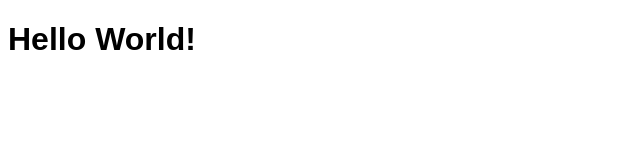
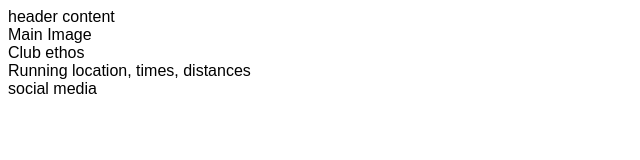
Before and after one commit to deima24/love-running, a plain HTML site: page index.html in a window 1280 px wide. Shown: the whole page, without its empty margins (0-640 px from the left). Drawn offline with Linux system fonts and the light colour scheme.

Commit message:
Add Content

```diff
--- a/index.html
+++ b/index.html
@@ -11,7 +11,22 @@
     <title>Love Running</title>
 </head>
 <body>
-    <h1>Hello World!</h1>
+    <header>header content</header>
+    <section>
+        Main Image
+    </section>
+    <section>
+        Club ethos
+    </section>
+    <section>
+        Running location, times, distances
+    </section>
+    <footer>
+        social media
+    </footer>
+
+
+
 
 </body>
 </html>
```
